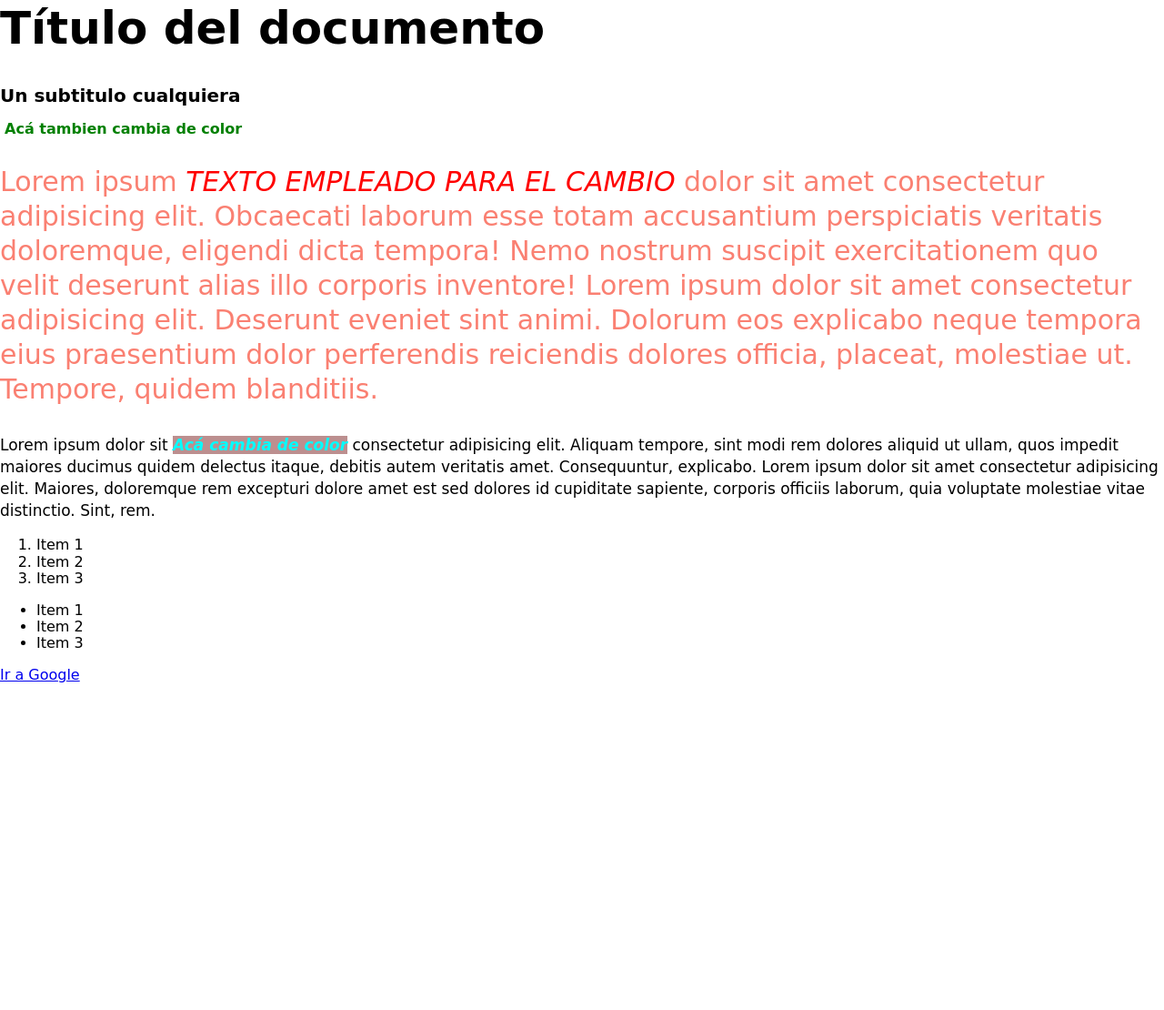
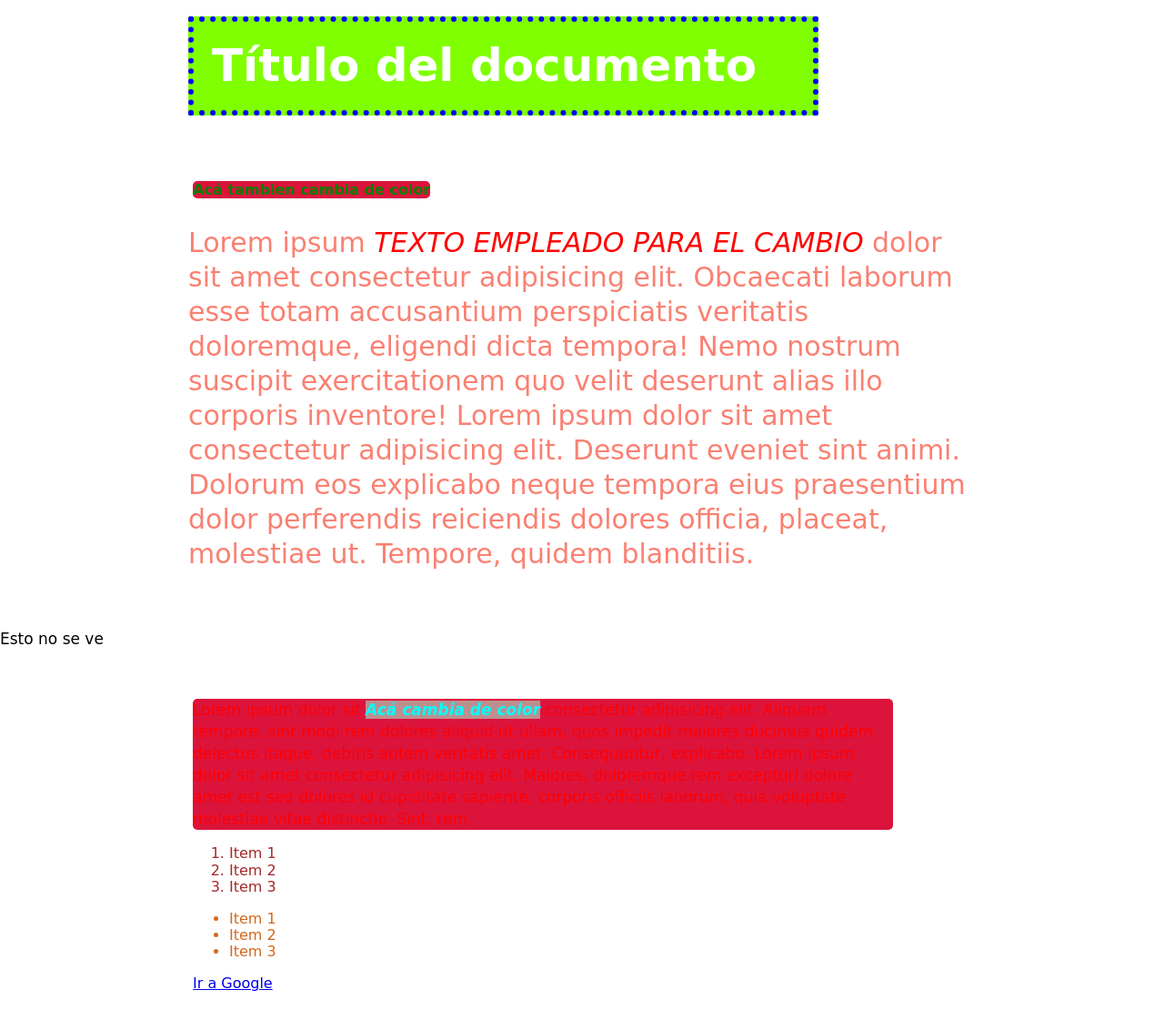
Before and after one commit to FrancoRugg/Primer-Html-con-express, a website: page views/home.html in a window 1280 px wide. Shown: the part 31-1141 px from the top of the page at 91% size. Before the commit the page ends 800 px from the top, so only its background shows below. Drawn offline with Linux system fonts and the light colour scheme; a web font is replaced by a local one.

Commit message:
contenedores

```diff
--- a/public/css/styles.css
+++ b/public/css/styles.css
@@ -1,3 +1,43 @@
+* {
+    box-sizing: border-box;
+}
+
+.oculto{
+    display: none;
+}
+
+.contenedor1{
+    width: 80%;
+    padding: 20px;
+    background-color: chartreuse;
+    border: dotted 6px blue;
+}
+
+.contenedor2{
+    width: 90%;
+    background-color: crimson;
+    border-radius: 5px;
+
+}
+
+.contenedor3{
+    width: 90%;
+    max-width: 1200px;
+    padding: 15px;
+    background-color: pink;
+    border: double 5px darkorange;
+
+}
+
+.contenedor4{
+    width: 50%;
+    max-width: 1200px;
+    padding: 20px;
+    background-color: pink;
+    border: dashed 6px purple;
+
+}
+
 body {
 
     font-family: 'Macondo', cursive;
@@ -38,3 +78,58 @@ p strong{
 strong{
     color: green;
 }
+
+.sin-color{
+    display: inline-block;
+}
+
+@media (min-width:576px ) {
+    .contenedor3{
+        width: 70%;
+        margin: auto ;
+        background-color: yellow;
+        color: white;
+    }
+    .contenedor4{
+        width: 70%;
+        margin: auto ;
+        background-color: yellow;
+        color:red;
+    }
+}
+
+@media (min-width:768px ) {
+    .contenedor4{
+        background-color: white;
+
+    }
+    .contenedor3{
+        width: 70%;
+        margin: auto ;
+        background-color: white;
+
+    }
+
+}
+
+@media (min-width:992px ) {
+    .contenedor3{
+    border: 10px;
+    }
+    .contenedor4{
+        border: 10px;
+    }
+}
+
+@media (min-width: 1200px  ) {
+    .contenedor4{
+        max-height: 1100px;
+
+    }
+    .contenedor3{
+        max-height: 1100px;
+        }
+    .oculto{
+        display: block;
+    }
+}
--- a/views/home.html
+++ b/views/home.html
@@ -1,6 +1,6 @@
 <!DOCTYPE html>
 <html lang="en">
-<head>
+<head">
     <meta charset="UTF-8">
     <meta http-equiv="X-UA-Compatible" content="IE=edge">
     <meta name="viewport" content="width=device-width, initial-scale=1.0">
@@ -9,35 +9,44 @@
     <link rel="stylesheet" href="/css/normalize.css">
     <link rel="stylesheet" href="/css/styles.css">
 </head>
-<body>
-    <h1>Título del documento</h1>
+<body >
+    <article class="contenedor3">
+        <h1 class="contenedor1">Título del documento</h1>
 
     <h2>Un subtitulo cualquiera</h2>
 
     <img src="/img/DH.png" alt="">
-    <strong>Acá tambien cambia de color</strong>
+    <strong class="contenedor2">Acá tambien cambia de color</strong>
     <p class="parrafo-destacado">Lorem ipsum <em>Texto empleado para el cambio</em> dolor sit amet consectetur adipisicing elit. Obcaecati laborum esse totam accusantium perspiciatis veritatis doloremque, eligendi dicta tempora! Nemo nostrum suscipit exercitationem quo velit deserunt alias illo corporis inventore!
         Lorem ipsum dolor sit amet consectetur adipisicing elit. Deserunt eveniet sint animi. Dolorum eos explicabo neque tempora eius praesentium dolor perferendis reiciendis dolores officia, placeat, molestiae ut. Tempore, quidem blanditiis.
     </p>
-
-    <p>
+    </article>
+    <p class="oculto">
+        Esto no se ve
+    </p>
+    <article class="contenedor4">
+        <p class="contenedor2">
             Lorem ipsum dolor sit <strong>Acá cambia de color</strong> consectetur adipisicing elit. Aliquam tempore, sint modi rem dolores aliquid ut ullam, quos impedit maiores ducimus quidem delectus itaque, debitis autem veritatis amet. Consequuntur, explicabo.
             Lorem ipsum dolor sit amet consectetur adipisicing elit. Maiores, doloremque rem excepturi dolore amet est sed dolores id cupiditate sapiente, corporis officiis laborum, quia voluptate molestiae vitae distinctio. Sint, rem.
         </p>
 
-<ol>
+    <ol style="color:brown">
     <li>Item 1</li>
     <li>Item 2</li>
     <li>Item 3</li>
     </ol>
 
-<ul>
+    <ul style="color:chocolate">
         <li>Item 1</li>
         <li>Item 2</li>
         <li>Item 3</li>
     </ul>
 
     <a href="http://www.google.com">Ir a Google</a>
+    </article>
+
+
+
 
 </body>
 </html>
```
Lines whose indentation alone changed are shown as unchanged.
